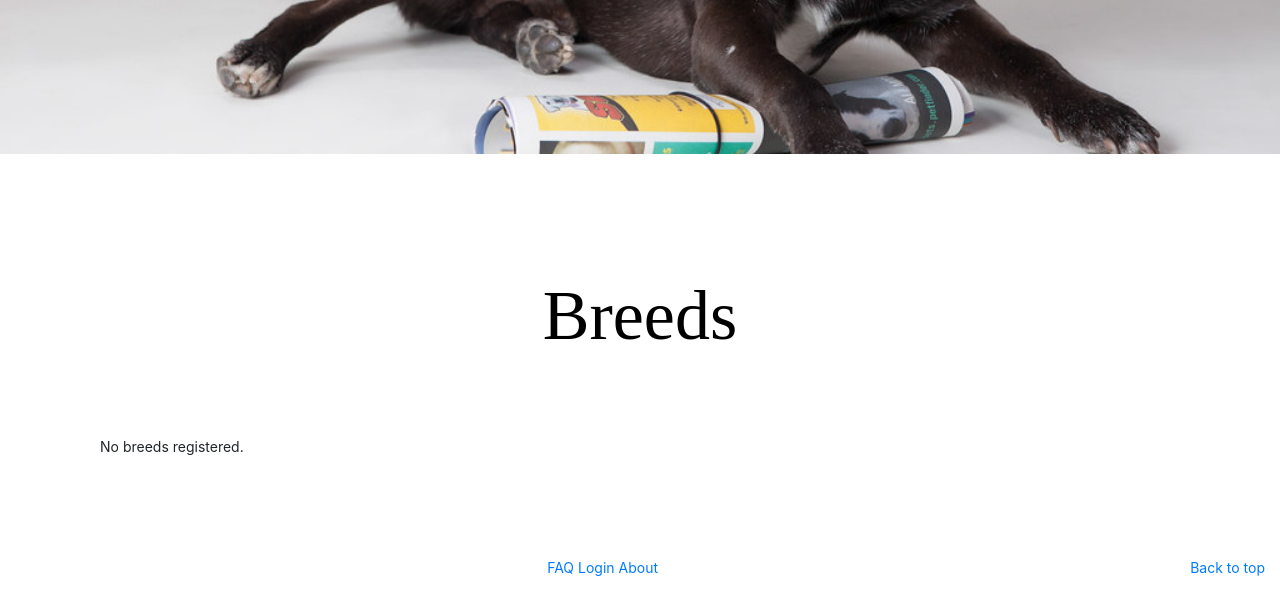
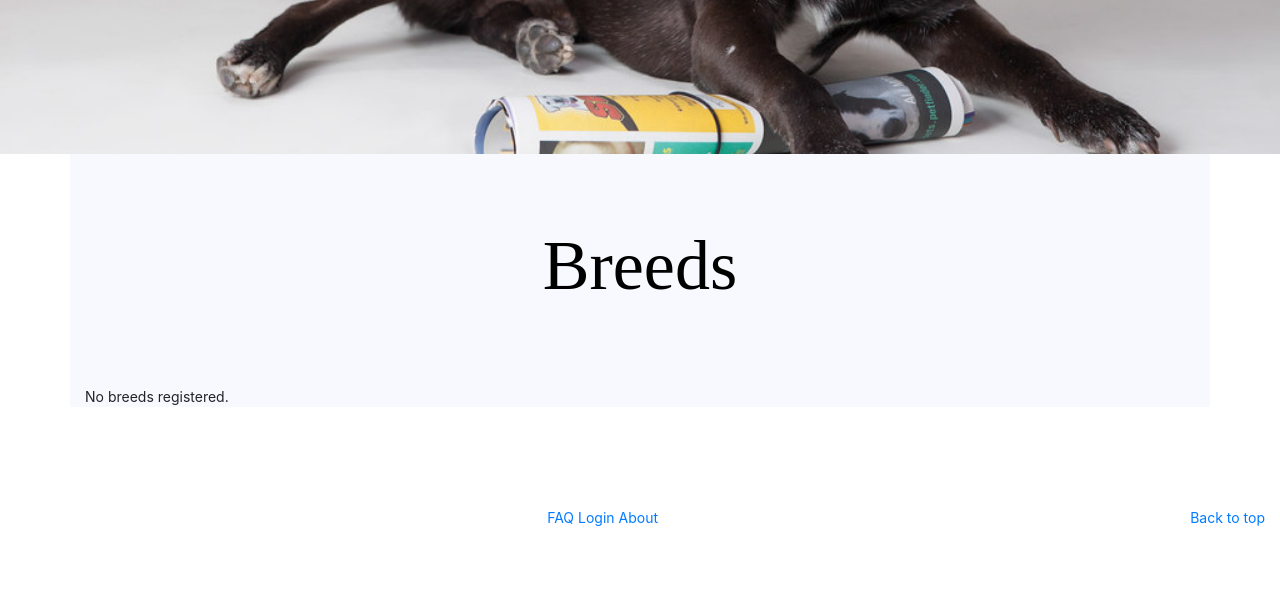
Before and after one commit to chiarapascucci/yapper_project, a Django app: page /rango/breeds/ in a window 1280 px wide. Shown: the part 476-1070 px from the top of the page. After the commit the page ends 1002 px from the top, so only its background shows below. Run offline with Django 3.2, Linux system fonts and the light colour scheme; data that the repository does not hold is empty; some libraries are stand-ins or nearby versions.

Commit message:
More css style and adjusting of html for homepagers and profile pages

```diff
--- a/tango_with_django_project/static/css/style.css
+++ b/tango_with_django_project/static/css/style.css
@@ -8,7 +8,7 @@
     background-image: url('../images/black-dog.jpg');
     background-color: grey;
     margin-top: 30px;
-    margin-bottom: 50px;
+    margin-bottom: 0px;
     font-size: 50px;
     }
     #site_banner{
@@ -46,6 +46,7 @@
         font-weight: 500;
         color: black;
 
+
         padding: 70px 0;
         text-align: center;
     }
--- a/tango_with_django_project/templates/rango/yapper/breeds_homepage.html
+++ b/tango_with_django_project/templates/rango/yapper/breeds_homepage.html
@@ -12,7 +12,7 @@
     .col-1 {width: 28%}
     .col-2 {width: 28%}
 
-    .img {
+    .card-img {
         object-fit: cover;
     }
 
@@ -20,18 +20,21 @@
         float: left;
         padding-bottom: 30px;
     }
+
+    .container {
+        background-color: ghostwhite;
+    }
+
 </style>
 {% endblock %}
 
-{% block body_block %}
-
-<h1 id="categorytitle">Breeds </h1>
 
 
-<div class="container">
-
+{% block body_block %}
+<h1 id="categorytitle">
+    Breeds
+</h1>
      {% if breeds %}
-
     <div class="row mb-2">
 
         {% for b in breeds %}
@@ -47,12 +50,7 @@
                 </div>
             </a>
         </div>
-
-
         {% endfor %}
     </div>
-    {% else %}
-    No breeds registered.
-    {% endif %}
-</div>
+    {% else %} No breeds registered. {% endif %}
 {% endblock %}
--- a/tango_with_django_project/templates/rango/yapper/competition_profile.html
+++ b/tango_with_django_project/templates/rango/yapper/competition_profile.html
@@ -8,7 +8,11 @@
 {% block bootstrap_element_override_block %}
 <style>
     .col-md-4 {
-    background-color: aliceblue;
+        background-color: aliceblue;
+    }
+
+    #smallcategorytitle {
+        background-color: honeydew;
     }
 </style>
 {% endblock %}
--- a/tango_with_django_project/templates/rango/yapper/sports_profile.html
+++ b/tango_with_django_project/templates/rango/yapper/sports_profile.html
@@ -8,7 +8,10 @@
 {% block bootstrap_element_override_block %}
 <style>
     .col-md-4 {
-    background-color: lavender;
+        background-color: lavender;
+    }
+    #smallcategorytitle {
+        background-color: honeydew;
     }
 </style>
 {% endblock %}
```
Also changed, not shown: tango_with_django_project/templates/rango/yapper/competition_homepage.html (+8 -0 lines), tango_with_django_project/templates/rango/yapper/sports_homepage.html (+9 -4 lines). Lines whose indentation alone changed are shown as unchanged.
